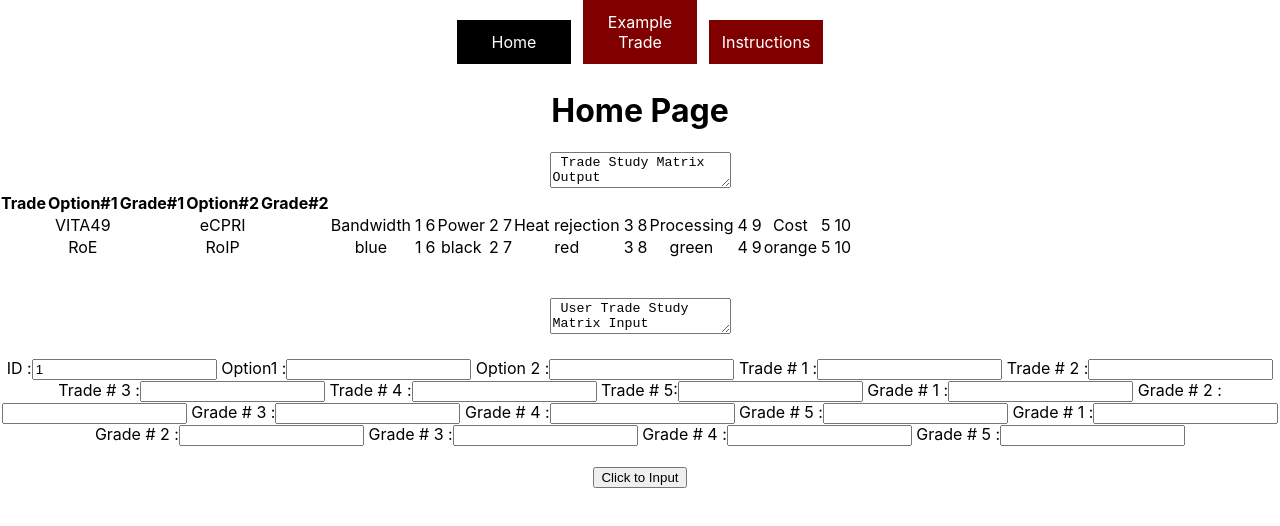
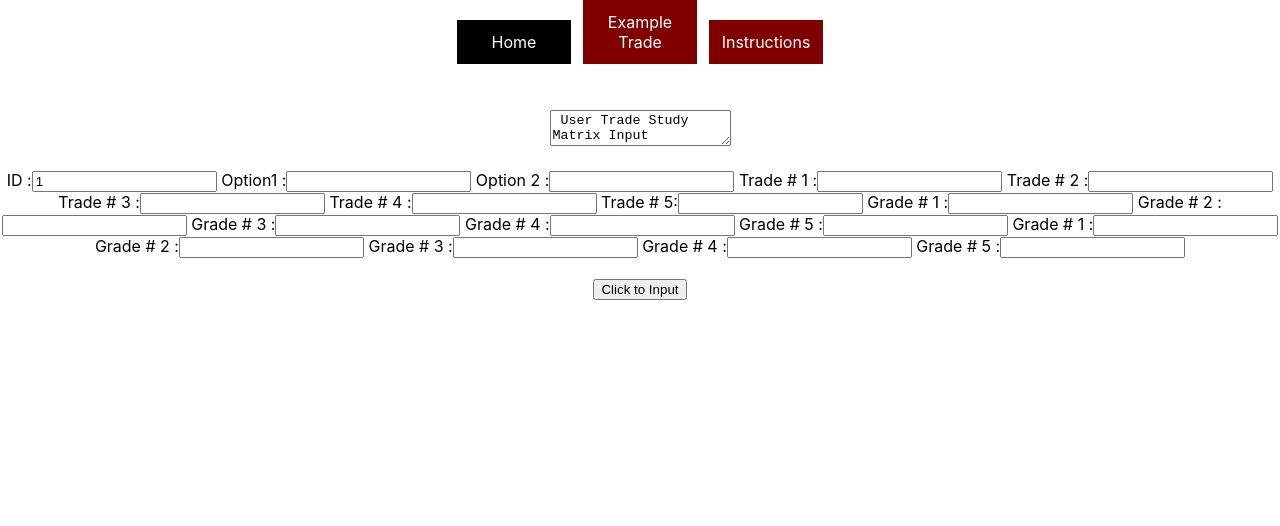
Before and after one commit to Espantalho2017/flatiron-phase-2-project, a React (Create React App) app: page / in a window 1280 px wide. Shown: the top 526 px of the page. Built offline with nearby package versions, Linux system fonts and the light colour scheme; data requests are answered from the project's data file.

Commit message:
Client Side Routing working

```diff
--- a/src/App.js
+++ b/src/App.js
@@ -29,9 +29,6 @@ function App() {
           <Home />
         </Route>
       </Switch>
-
-      <DisplayTrade />
-      <TradesForm />
 
     </div>
   );
--- a/src/ExampleTrade.js
+++ b/src/ExampleTrade.js
@@ -1,9 +1,11 @@
 
 import React from "react";
+import DisplayTrade from "./DisplayTrade"
 
 function ExampleTrade() {
-    return <h1> Example Trade </h1>;
-
+    return (
+    <DisplayTrade />
+    )
 }
 
 export default ExampleTrade
--- a/src/Home.js
+++ b/src/Home.js
@@ -1,9 +1,14 @@
 
 import React from "react";
+import TradesForm from "./TradesForm"
+
 
 function Home() {
-    return <h1>Home Page</h1>;
-
+    return (
+    <div>
+      <TradesForm />
+    </div>
+    )
 }
 
 export default Home
```
